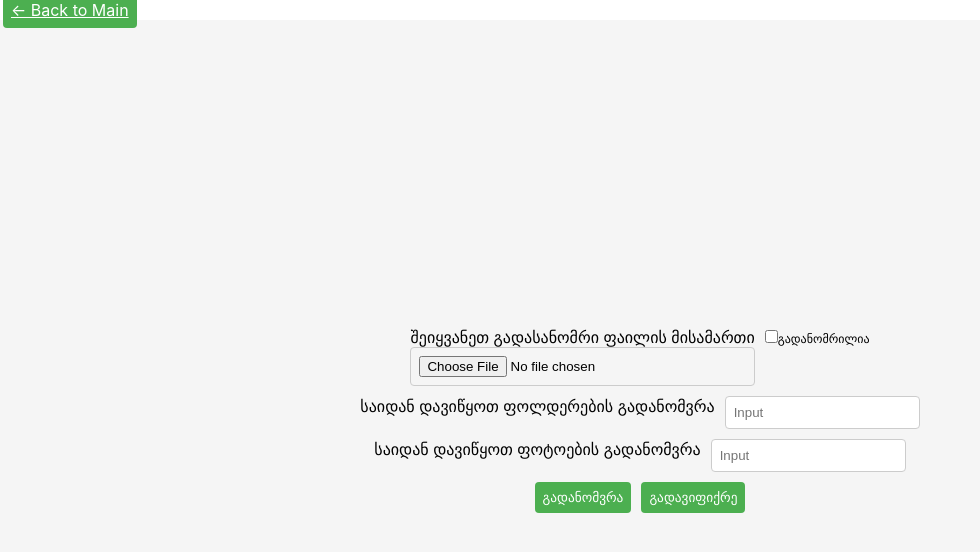
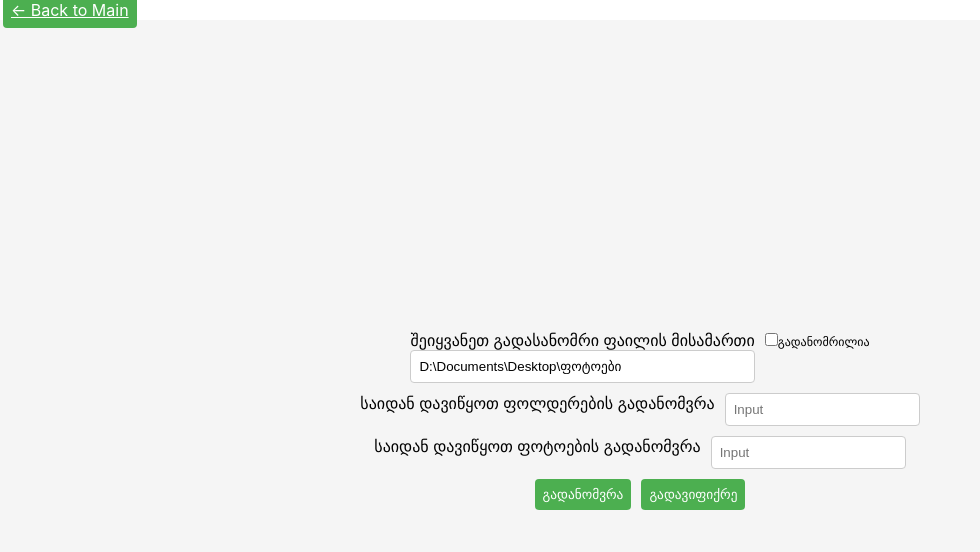
Before and after one commit to giochili/geographic-front, a React (Create React App) app: page /qarsafari in a window 1280 px wide. Shown: the top 552 px of the page, without its empty margins (0-980 px from the left). Built offline with nearby package versions, Linux system fonts and the light colour scheme.

Commit message:
24\1\2024

```diff
--- a/src/components/Qarsafari/qarsafari.js
+++ b/src/components/Qarsafari/qarsafari.js
@@ -1,19 +1,21 @@
 import React from "react";
 import { useState } from "react";
-import * as XLSX from "xlsx";
+// import * as XLSX from "xlsx";
 import { Link } from "react-router-dom";
 import "../../Styles/Qarsafari/qarsafari.css";
 import axios from "axios";
 
 const Qarsafari = ({ cardDataArray }) => {
-  const [excelPath, setExcelPath] = useState([]);
+  const [folderPath, setFolderPath] = useState(
+    "D:\\Documents\\Desktop\\ფოტოები"
+  );
   const [folderStartCountingNumber, setFolderStartCountingNumber] = useState();
   const [photoStartCountingNubmer, setPhotoStartCountingNumber] = useState();
   const apiUrl = "https://localhost:7055/RenamePhotosInFolder";
 
   const handleSubmit = async () => {
     const payload = {
-      excelPath: excelPath,
+      folderPath: folderPath,
       folderStartNumber: folderStartCountingNumber,
       photoStartNumber: photoStartCountingNubmer,
     };
@@ -32,14 +34,15 @@ const Qarsafari = ({ cardDataArray }) => {
           <div className="flex">
             <label>შეიყვანეთ გადასანომრი ფაილის მისამართი</label>
             <input
-              className="excelfileinput"
-              type="file"
-              accept=".xlsx, .xls"
-              onChange={(e) => setExcelPath(e.target.value)}
-              value={excelPath}
+              // className="folderfileinput"
+              // type="file"
+              onChange={(e) => setFolderPath(e.target.value)}
+              value={folderPath}
+              // directory=""
+              // webkitdirectory=""
+              type="text"
             />
           </div>
-
           <div className="flex">
             <div>
               <input type="checkbox" id="myCheckbox" />
```
